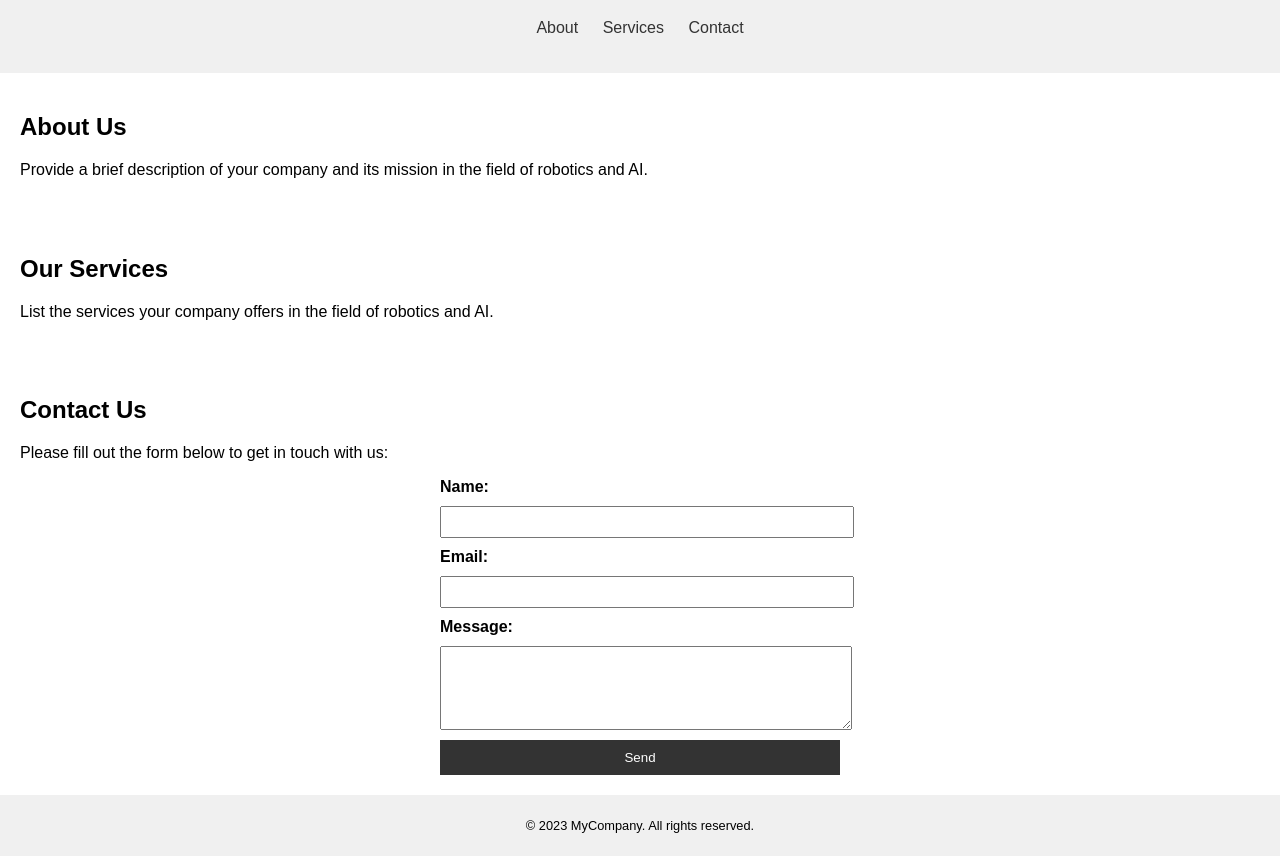
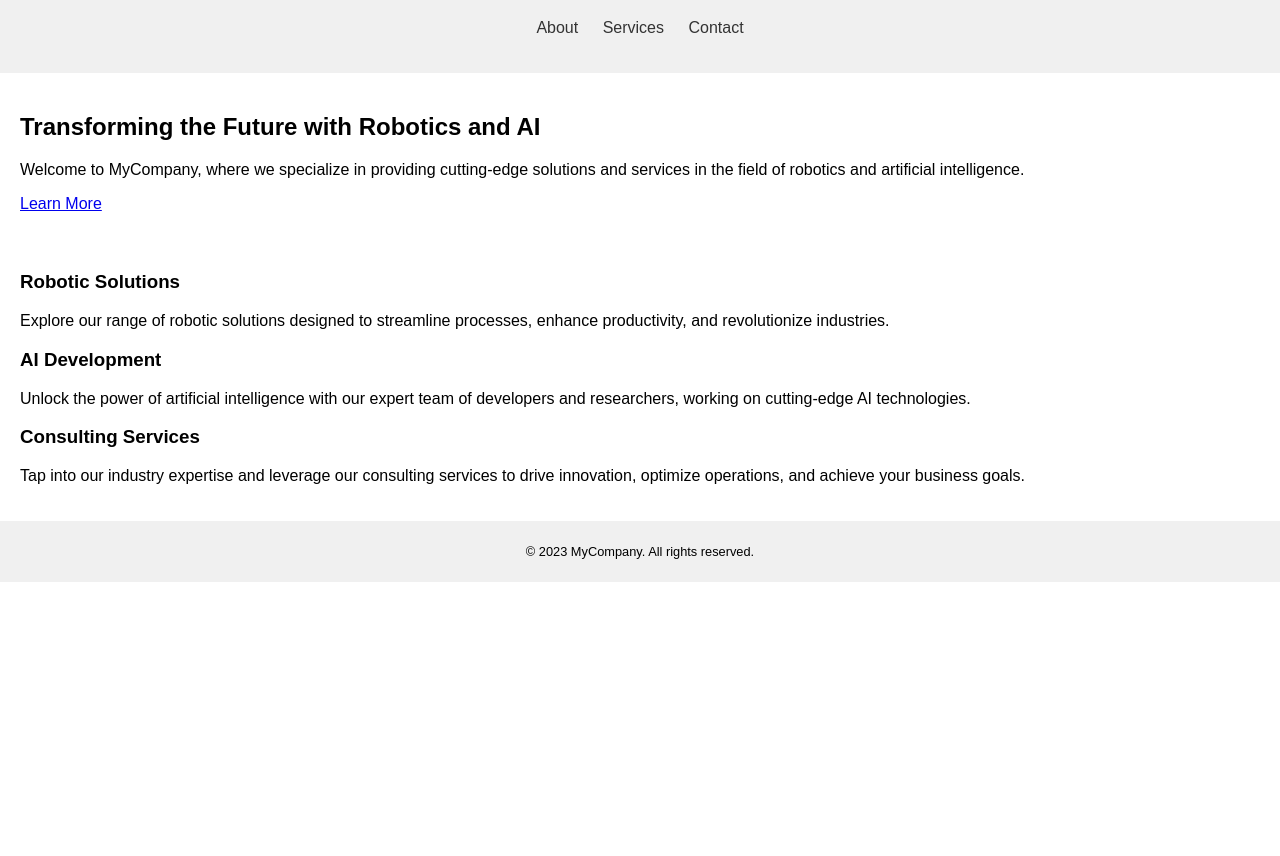
Before and after one commit to ReyeTech/ReyeTech.github.io, a plain HTML site: page index.html in a window 1280 px wide. Shown: the part 81-937 px from the top of the page. After the commit the page ends 800 px from the top, so only its background shows below. Drawn offline with Linux system fonts and the light colour scheme; files whose address does not match are found by name.

Commit message:
feat: adding about,services and contact pages

```diff
--- a/index.html
+++ b/index.html
@@ -13,38 +13,32 @@
     <h1>Welcome to MyCompany</h1>
     <nav>
       <ul>
-        <li><a href="#about">About</a></li>
-        <li><a href="#services">Services</a></li>
-        <li><a href="#contact">Contact</a></li>
+        <li><a href="about.html">About</a></li>
+        <li><a href="services.html">Services</a></li>
+        <li><a href="contact.html">Contact</a></li>
       </ul>
     </nav>
   </header>
 
-  <section id="about">
-    <h2>About Us</h2>
-    <p>Provide a brief description of your company and its mission in the field of robotics and AI.</p>
+  <section id="hero">
+    <h2>Transforming the Future with Robotics and AI</h2>
+    <p>Welcome to MyCompany, where we specialize in providing cutting-edge solutions and services in the field of robotics and artificial intelligence.</p>
+    <a href="about.html" class="cta-button">Learn More</a>
   </section>
 
-  <section id="services">
-    <h2>Our Services</h2>
-    <p>List the services your company offers in the field of robotics and AI.</p>
-  </section>
-
-  <section id="contact">
-    <h2>Contact Us</h2>
-    <p>Please fill out the form below to get in touch with us:</p>
-    <form>
-      <label for="name">Name:</label>
-      <input type="text" id="name" name="name" required>
-
-      <label for="email">Email:</label>
-      <input type="email" id="email" name="email" required>
-
-      <label for="message">Message:</label>
-      <textarea id="message" name="message" rows="4" required></textarea>
-
-      <input type="submit" value="Send">
-    </form>
+  <section id="features">
+    <div class="feature">
+      <h3>Robotic Solutions</h3>
+      <p>Explore our range of robotic solutions designed to streamline processes, enhance productivity, and revolutionize industries.</p>
+    </div>
+    <div class="feature">
+      <h3>AI Development</h3>
+      <p>Unlock the power of artificial intelligence with our expert team of developers and researchers, working on cutting-edge AI technologies.</p>
+    </div>
+    <div class="feature">
+      <h3>Consulting Services</h3>
+      <p>Tap into our industry expertise and leverage our consulting services to drive innovation, optimize operations, and achieve your business goals.</p>
+    </div>
   </section>
 
   <footer>
```
